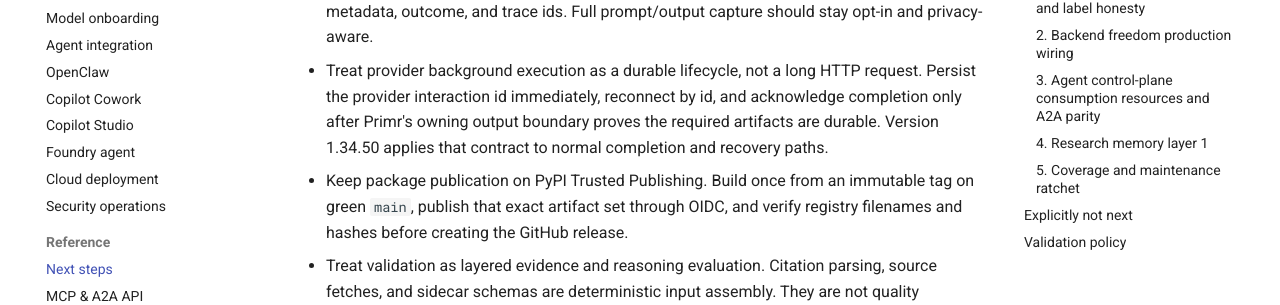
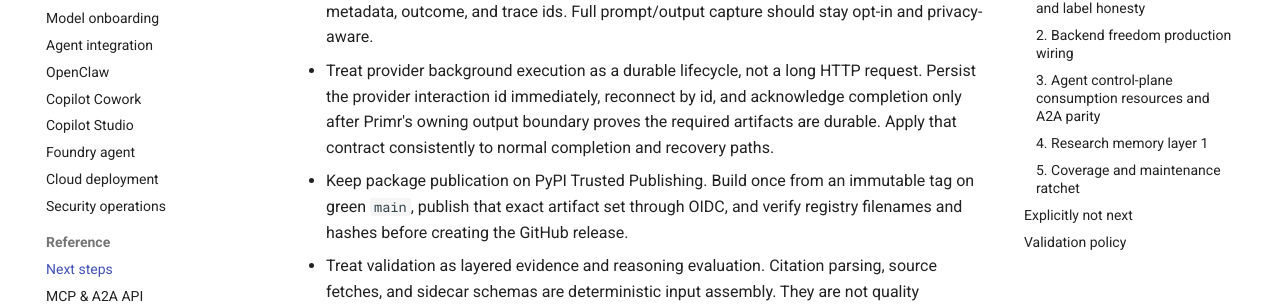
Before and after one commit to blisspixel/primr, an MkDocs documentation site: the page built from docs/NEXT_STEPS.md, in a window 1280 px wide and 900 px high, scrolled down 1167 px. Shown: the part 199-504 px from the top of the window. Built offline with MkDocs 1.6.1 and Material for MkDocs 9.7.7, drawn with Linux system fonts in a browser that asks for light colours; comment, search, counter and statistics services are not loaded.

```diff
--- a/docs/NEXT_STEPS.md
+++ b/docs/NEXT_STEPS.md
@@ -52,7 +52,7 @@ for Primr's shape:
 - Treat provider background execution as a durable lifecycle, not a long HTTP
   request. Persist the provider interaction id immediately, reconnect by id,
   and acknowledge completion only after Primr's owning output boundary proves
-  the required artifacts are durable. Version 1.34.50 applies that contract to
+  the required artifacts are durable. Apply that contract consistently to
   normal completion and recovery paths.
 - Keep package publication on PyPI Trusted Publishing. Build once from an
   immutable tag on green `main`, publish that exact artifact set through OIDC,
```
Also changed, not shown: docs/CHANGELOG.md (+2 -0 lines).
